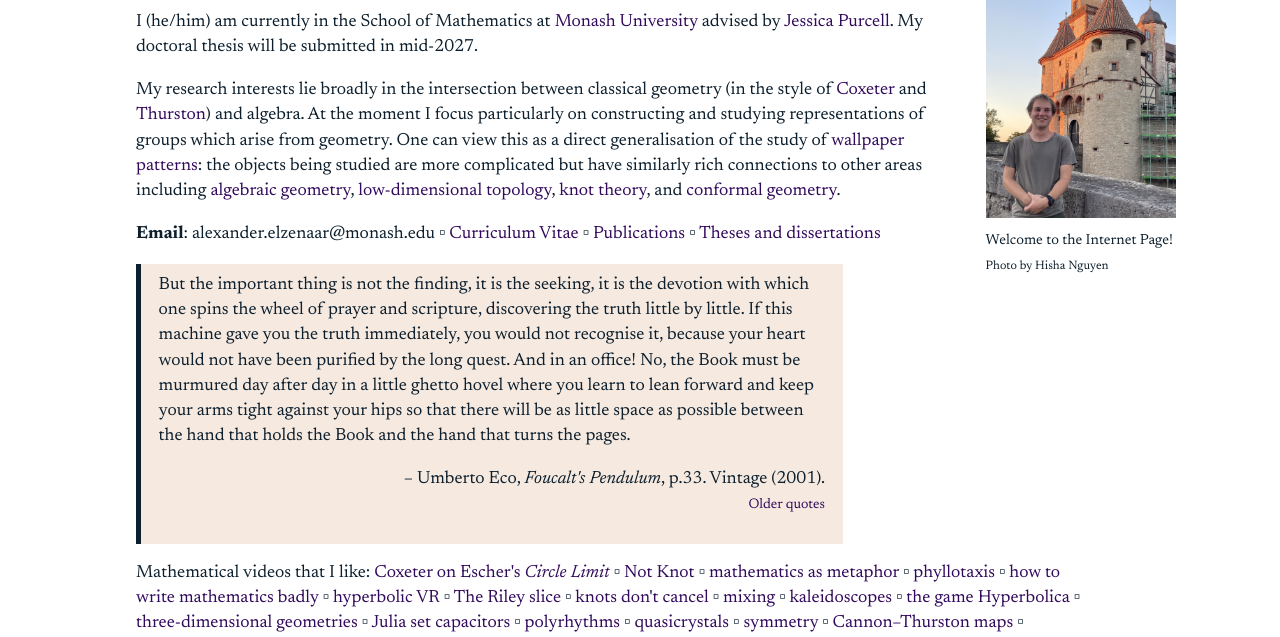
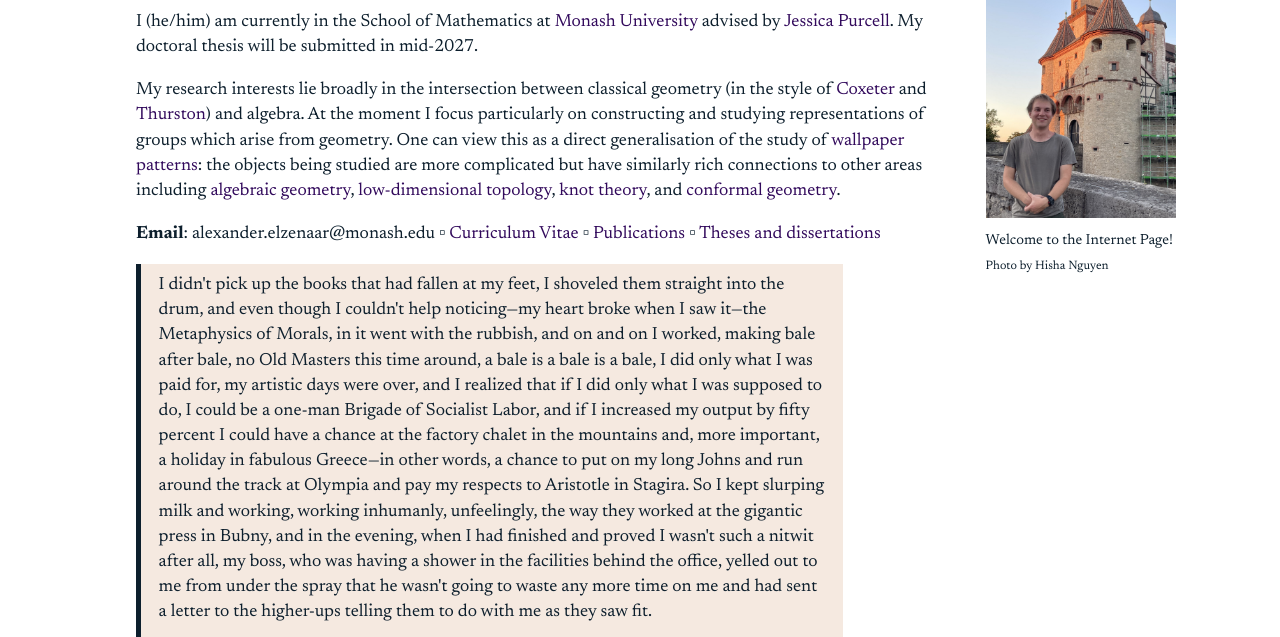
Before and after one commit to aelzenaar/aelzenaar.github.io, a plain HTML site: page index.html in a window 1280 px wide. Shown: the part 148-785 px from the top of the page. Drawn offline with nearby package versions, Linux system fonts and the light colour scheme.

Commit message:
talk 6/11/26

```diff
--- a/index.html
+++ b/index.html
@@ -34,18 +34,25 @@
   <b>Email</b>: alexander.elzenaar@monash.edu &#x25AB; <a href="new_cv.pdf">Curriculum Vitae</a> &#x25AB; <a href="#publications">Publications</a> &#x25AB; <a href="#theses">Theses and dissertations</a>
 
   <blockquote style="flex: 40%; margin-left:0">
-  But the important thing is not the finding, it is the seeking,
-  it is the devotion with which one spins the wheel of prayer
-  and scripture, discovering the truth little by little. If this
-  machine gave you the truth immediately, you would not recognise it,
-  because your heart would not have been purified by the long quest.
-  And in an office! No, the Book must be murmured day after day in
-  a little ghetto hovel where you learn to lean forward and keep
-  your arms tight against your hips so that there will be as little
-  space as possible between the hand that holds the Book and the hand
-  that turns the pages.
+  I didn't pick up the books that had fallen at my feet, I shoveled them straight
+  into the drum, and even though I couldn't help noticing&mdash;my heart broke
+  when I saw it&mdash;the Metaphysics of Morals, in it went with the rubbish, and
+  on and on I worked, making bale after bale, no Old Masters this time
+  around, a bale is a bale is a bale, I did only what I was paid for, my artistic
+  days were over, and I realized that if I did only what I was supposed to do, I
+  could be a one-man Brigade of Socialist Labor, and if I increased my output
+  by fifty percent I could have a chance at the factory chalet in the mountains
+  and, more important, a holiday in fabulous Greece&mdash;in other words, a
+  chance to put on my long Johns and run around the track at Olympia and
+  pay my respects to Aristotle in Stagira. So I kept slurping milk and
+  working, working inhumanly, unfeelingly, the way they worked at the
+  gigantic press in Bubny, and in the evening, when I had finished and proved
+  I wasn't such a nitwit after all, my boss, who was having a shower in the
+  facilities behind the office, yelled out to me from under the spray that he
+  wasn't going to waste any more time on me and had sent a letter to the
+  higher-ups telling them to do with me as they saw fit.
   <p style="text-align: right">
-  &ndash; Umberto Eco, <i>Foucalt's Pendulum</i>, p.33. Vintage (2001).
+  &ndash; Bohumil Hrabal, <i>Too Loud a Solitude</i> (transl. by Michael Henry Heim), p.73. Abacus (1993), first published in Czech in 1976.
   <br/><a href="quotes.html" style="font-size:80%">Older quotes</a>
   </blockquote>
 
@@ -61,8 +68,7 @@
     <span style="float:right;margin-left:2em;width:20%"><a href="https://tenor.com/view/cat-computer-typing-busy-gif-15481689"><img src="cat-gif.gif" alt="A cat using a computer" style="max-width:100%"/></a></span>
     ...I would rather just be left alone to work in the way which I prefer to work and be judged on the quality of my
     research output rather than whether or not I choose to engage with certain tools, particularly when the use of these tools requires giving money, data, or credibility to companies
-    which continually prove themselves to be morally bankrupt. I particularly do not wish to engage with the pessimists who believe that any work produced
-    by a person without use of an LLM is always going to be inferior. Nevertheless here are some links to some statements by people which I agree with to some extent.
+    which continually prove themselves to be morally bankrupt. Nevertheless here are some links to some statements by people which I agree with to some extent.
     <p/>
     <a href="https://proofsandprompts.com/2026/08/30/care-for-a-little-more-ai/">Care for a little more AI? (Hugo Duminil-Copin)</a>
     &#x25AB;
@@ -73,8 +79,16 @@
     <a href="https://proofsandprompts.com/2026/09/21/many-choices-lie-ahead/"><i>Many choices lie ahead</i> (Johnny Evans)</a> &#x25AB;
     <a href="https://ericdaimler.substack.com/p/drive-by-proving"><i>Drive-By Proving</i> (Eric Daimler)</a> &#x25AB;
     <a href="https://justintatchmoore.github.io/homepage/10-6-2026.html"><i>My reaction to October 6th, 2026</i> (Justin Tatch Moore)</a>
+    <a href="https://smf.emath.fr/actualites-smf/20-10-26-communique-sur-lavenir-de-la-recherche-mathematique"><i>Sur l'avenir de la recherche mathématique</i> (SMF)</a>
 
-    <p>I wrote a <a href="ahm_letter.txt">submission for AGMAI</a> (but I do not agree that a small group of people should be viewed as able to speak for all mathematicians).
+    <p>I was involved in the production of a <a href="https://www.ahmath.org/doctoraladvising">recommendations for doctoral advising</a> released under the auspices
+    of the Association for Human Mathematics. I think that the best way to read this document is to skim or ignore the headline recommendations and mainly read the justification
+    and implementation sections, which provide (in my view) useful resources for everyone whether or not they choose to use large language models as an integral part
+    of their research process.
+
+<!--     <p><a href="allegories.pdf">Two literary allegories</a> -->
+
+    <p>I wrote a <a href="ahm_letter.txt">submission to AGMAI</a>, but I do not agree that a small group of people should be listened to as if they are able to speak for all mathematicians.
     <p>Please note that this statement is not an invitation to discussion or debate.
     </details>
   </blockquote>
@@ -144,8 +158,8 @@
   <h2>Recent talks (2026) and selected older talks</h2>
   <ol reversed>
     <li>(Future) <i>Teichmüller space and knots</i>, TBA.</br><span style="color:#63647E">Uni. West. Aust., Perth: <a href="https://austms2026.org.au/">Aust. Math. Soc. annual meeting</a>.</span>
-    <li>(Future) <i>Teichmüller space and knots</i>, 6th Nov. 2026.</br><span style="color:#63647E">Uni. Regensburg: <a href="https://loeh.app.uni-regensburg.de/teaching/lkssem/">seminar on geometric group theory and lower-dimensional topology</a>.</span>
-    <li>(Future) <i>Quantifying shape and position of discreteness loci in \( \mathsf{PSL}(2,\mathbb{C}) \)</i>, 27th Oct. 2026.</br><span style="color:#63647E">MPI MiS: <a href="https://www.mis.mpg.de/events/event/quantifying-shape-and-position-of-discreteness-loci-in-psl2-c">Geometry seminar</a>.</span> [<a href="kg/shape_of_qh_mpi.pdf">notes</a>]
+    <li><i>Teichmüller space and knots</i>, 6th Nov. 2026.</br><span style="color:#63647E">Uni. Regensburg: <a href="https://loeh.app.uni-regensburg.de/teaching/lkssem/">seminar on geometric group theory and lower-dimensional topology</a>.</span>
+    <li><i>Quantifying shape and position of discreteness loci in \( \mathsf{PSL}(2,\mathbb{C}) \)</i>, 27th Oct. 2026.</br><span style="color:#63647E">MPI MiS: <a href="https://www.mis.mpg.de/events/event/quantifying-shape-and-position-of-discreteness-loci-in-psl2-c">Geometry seminar</a>.</span> [<a href="kg/shape_of_qh_mpi.pdf">notes</a>]
     <li><i>\(q\)-deformed numbers and quasi-Fuchsian groups</i>, 16th Oct. 2026.</br><span style="color:#63647E">Monash Uni, Melbourne: postgraduate seminar?</a></span>. [<a href="kg/talk2026_qrationals.pdf ">slides</a>]
     <li><i>What do knots have to do with algebra?</i>, 16th Jul. 2026.</br><span style="color:#63647E">Institut für Mathematik, Julius-Maximilians-Uni. Würzburg: <a href="https://www.mathematik.uni-wuerzburg.de/aktuelles/nachrichten/single/news/oberseminar-deformationsquantisierung-und-geometrie-alex-elzenaar-monash-university/">Oberseminar Deformationsquantisierung und Geometrie</a></span>. [<a href="kg/talk2026_wurzburg.pdf ">notes</a>]
     <li><i>Towards a structure theory for rank two Kleinian groups</i>, 9th Jul. 2026.</br><span style="color:#63647E">Mathematisches Forschungsinstitut Oberwolfach: <a href="https://www.mfo.de/www/activity/2628">Low-Dimensional Topology</a>.</span> [<a href="kg/talk2026_mfo.pdf ">notes</a>, <a href="kg/owr_elzenaar.pdf">extended abstract</a>]
```
Also changed, not shown: 1 other file.
